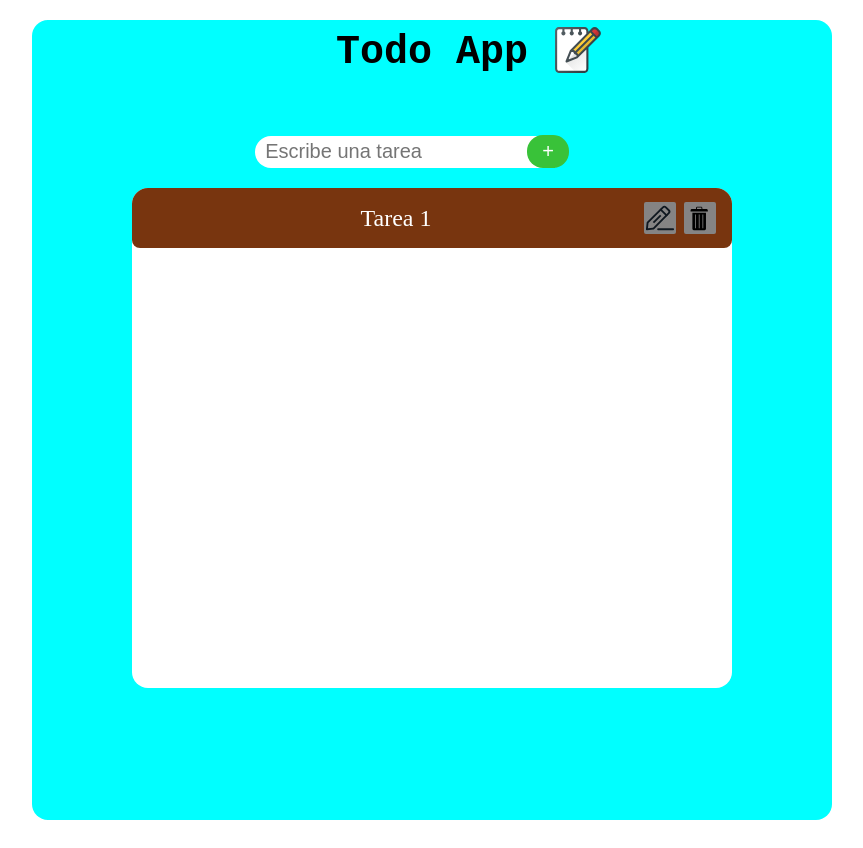
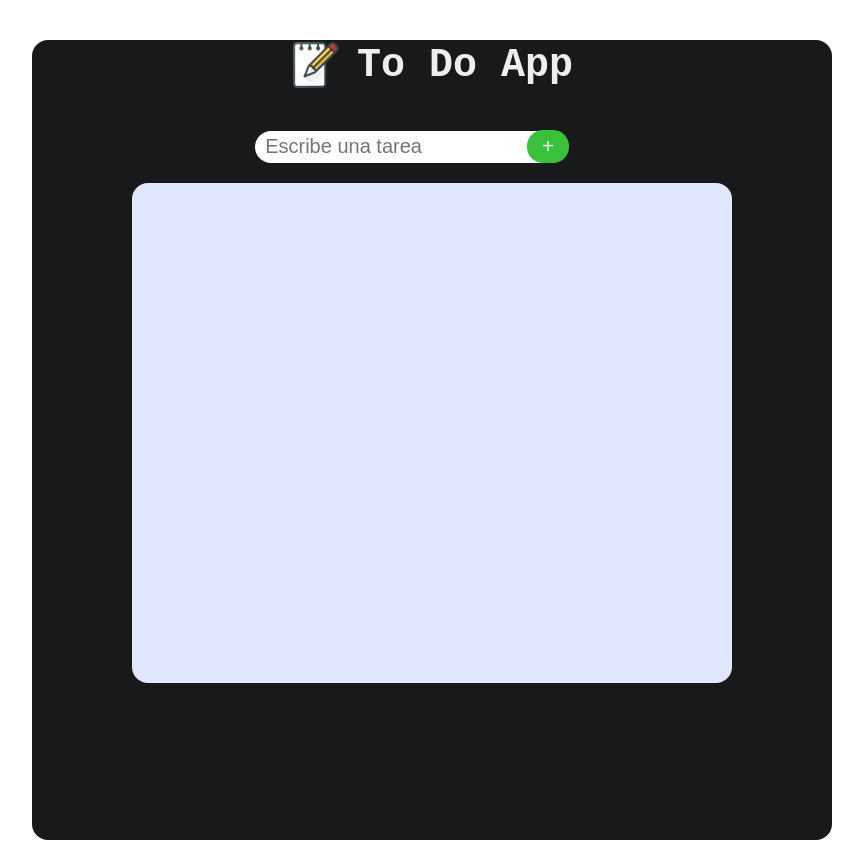
Before and after one commit to Carlostapia12798/Todo-app, a React app in the folder Todo App/: page / in a window 1280 px wide. Shown: the whole page, without its empty margins (208-1071 px from the left). Built offline with nearby package versions, Linux system fonts and the light colour scheme; the HTML template or start-up script is replaced by a standard one.

Commit message:
feat: Agregar tareas dinamicamente

```diff
--- a/Todo App/package.json
+++ b/Todo App/package.json
@@ -11,7 +11,8 @@
   },
   "dependencies": {
     "react": "^19.1.0",
-    "react-dom": "^19.1.0"
+    "react-dom": "^19.1.0",
+    "react-icons": "^5.5.0"
   },
   "devDependencies": {
     "@eslint/js": "^9.30.1",
--- a/Todo App/src/App.css
+++ b/Todo App/src/App.css
@@ -3,29 +3,39 @@
     position: relative;
     text-align: center;
     margin-top: 20px;
-    background-color: aqua;
+    background-color: #18191a;
     width: 800px;
     height: 100vh;
     margin: 0 auto;
     border-radius: 16px;
 }
 
-h1 {
-    margin: 20px 0;
+.header {
+    display: flex;
+    align-items: center;
+    justify-content: center;
+    gap: 16px; /* Espacio entre imagen y título */
+    margin-top: 40px;
+    margin-bottom: 40px;
+}
+
+.header img {
+    width: 50px;
+    height: 50px;
+    margin: 0;
+    position: static;
+}
+
+
+.header h1 {
+    margin: 0;
     font-family: 'Courier New', Courier, monospace;
     font-weight: bold;
     font-size: 40px;
-    color: #000;
-    margin-bottom: 50px;
-    padding: 10px 0;
+    color: #eeeeee;
+    padding: 0;
 }
 
-img {
-    width: 100px;
-    height: 50px;
-    position: absolute;
-    top: 5px;
-}
 
 input {
     position: relative;
@@ -50,11 +60,16 @@ input {
     cursor: pointer;
 }
 
+.btnAgregar:hover {
+    background-color: rgb(34, 139, 34);
+    transform: scale(1.1)
+}
+
 .todo-list {
     position: relative;
     width: 600px;
     height: 500px;
-    background-color: #fff;
+    background-color: #e0e7ff;
     border-radius: 16px;
     overflow-y: auto;
     margin: 20px auto;
--- a/Todo App/src/App.jsx
+++ b/Todo App/src/App.jsx
@@ -1,21 +1,51 @@
-import './App.css'
-import Tarea from'./Tareas.jsx'
-import imgNota from './assets/note-task.svg'
+import { useState } from 'react';
+
+import './App.css';
+import Tarea from './Tareas.jsx';
+import imgNota from './assets/note-task.svg';
 
 function App() {
+  const [tareas, setTareas] = useState([]);
+  const [inputTexto, setInputTexto] = useState('');
 
+  const agregarTarea = () => {
+    if (inputTexto.trim() === '') return; // evitar tareas vacías
+
+    const nuevaTarea = {
+      id: Date.now(), // identificador único
+      texto: inputTexto,
+      completada: false,
+    };
+
+    setTareas([...tareas, nuevaTarea]); // agrega la nueva tarea al array
+    setInputTexto(''); // limpia el input
+  };
 
   return (
-    <div className='todo-container'>
-      <h1>Todo App <img src={imgNota} alt="imagen de libreta" /></h1>
+    <div className="todo-container">
+      <div className="header">
+        <img src={imgNota} alt="icono de libreta" />
+        <h1>To Do App</h1>
+      </div>
 
-      <input type="text" placeholder="Escribe una tarea"/>
-      <button className='btnAgregar'>+</button>
-      <div className='todo-list'>
-        <Tarea />
+      <input
+        type="text"
+        placeholder="Escribe una tarea"
+        value={inputTexto}
+        onChange={(e) => setInputTexto(e.target.value)}
+        onKeyDown={(e) => e.key === 'Enter' && agregarTarea()} // también permite agregar con Enter
+      />
+      <button className="btnAgregar" onClick={agregarTarea}>
+        +
+      </button>
+
+      <div className="todo-list">
+        {tareas.map((t) => (
+          <Tarea key={t.id} texto={t.texto} />
+        ))}
       </div>
     </div>
-  )
+  );
 }
 
-export default App
+export default App;
--- a/Todo App/src/Tarea.css
+++ b/Todo App/src/Tarea.css
@@ -1,14 +1,14 @@
 .tarea {
   width: 100%;
   height: 60px;
-  background-color: #78350f;
+  background-color: #393e46;
   color: white;
   display: flex;
   align-items: center;
   justify-content: space-between;
   padding: 0 16px;
   border-radius: 8px;
-  margin-bottom: 10px;
+  margin-bottom: 1px;
   box-sizing: border-box;
 }
 
@@ -24,9 +24,8 @@
   gap: 8px;
 }
 
-/* Solo ícono como botón */
 .icon-btn {
-  background: #858484;
+  background: #00adb5;
   border: none;
   cursor: pointer;
   padding: 0;
@@ -36,17 +35,19 @@
   align-items: center;
   justify-content: center;
   border-radius: 2px;
-
+  transition: background 0.2s;
 }
 
-.icon-btn img {
-  width: 30px;
-  height: 30px;
-  object-fit: contain;
-  transition: transform 0.2s ease;
-  margin: 10px;
+.icon-btn:hover {
+  background: #222831;
 }
 
-.icon-btn:hover img {
+.icon-btn svg {
+  width: 24px;
+  height: 24px;
+  transition: transform 0.2s;
+}
+
+.icon-btn:hover svg {
   transform: scale(1.1);
 }
--- a/Todo App/src/Tareas.jsx
+++ b/Todo App/src/Tareas.jsx
@@ -1,19 +1,19 @@
 import './Tarea.css';
-import imgEdit from './assets/edit.svg';
-import imgDelete from './assets/delete.svg';
+import { FaEdit } from "react-icons/fa";
+import { FaTrashAlt } from "react-icons/fa";
 
-function Tarea() {
+function Tarea({ texto }) {
 
 return (
     <div className='tarea'>
-    <span className='texto'>Tarea 1</span>
+    <p className='texto'>{texto}</p>
 
     <div className='btns'>
         <button className='icon-btn' aria-label="Editar tarea">
-            <img src={imgEdit} alt="Editar" />
+            <FaEdit />
         </button>
         <button className='icon-btn' aria-label="Eliminar tarea">
-            <img src={imgDelete} alt="Eliminar" />
+            <FaTrashAlt />
         </button>
     </div>
     </div>
```
Also changed, not shown: Todo App/src/assets/delete.png (added), 1 other file (tests, documents, lock files or other folders).
